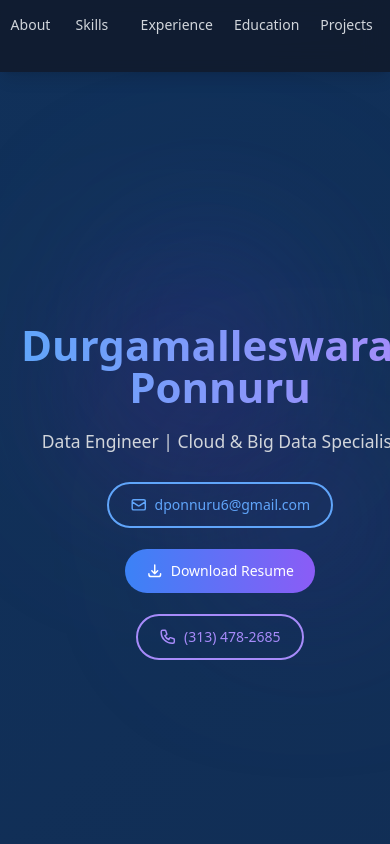
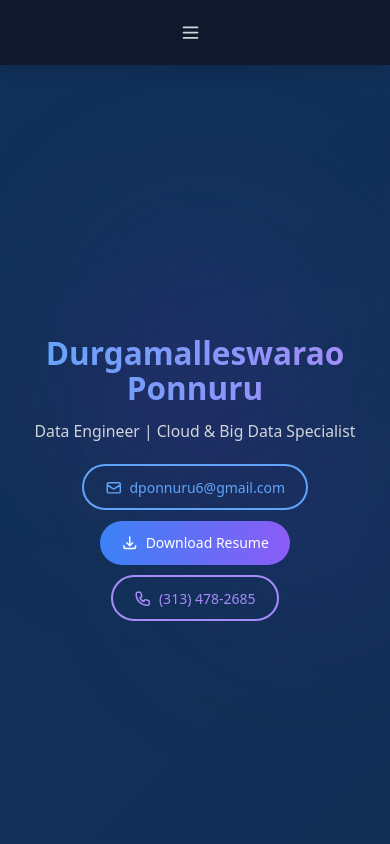
Before and after one commit to durga988722/Portfolio2, a React (Create React App) app: page / in a window 390 px wide. Shown: the top 844 px of the page. Built offline with nearby package versions, Linux system fonts and the light colour scheme.

Commit message:
Updated home section

```diff
--- a/src/App.css
+++ b/src/App.css
@@ -1,3 +1,54 @@
+/* Mobile-first responsive styles */
+@media (max-width: 640px) {
+  .hero-section h1 {
+    font-size: 2.5rem;
+    line-height: 1.2;
+  }
+
+  .section-heading {
+    font-size: 2rem;
+  }
+
+  .info-card, .project-card {
+    padding: 1.5rem;
+  }
+
+  .timeline-item {
+    margin-bottom: 2rem;
+  }
+
+  /* Reduce animation intensity */
+  .bg-animation {
+    animation: gradientBG 30s ease infinite;
+  }
+}
+
+/* Enhanced touch targets */
+button, a {
+  min-width: 44px;
+  min-height: 44px;
+}
+
+/* Optimize mobile menu transitions */
+.mobile-menu-enter {
+  opacity: 0;
+  transform: translateY(-10px);
+}
+.mobile-menu-enter-active {
+  opacity: 1;
+  transform: translateY(0);
+  transition: all 0.3s ease;
+}
+.mobile-menu-exit {
+  opacity: 1;
+}
+.mobile-menu-exit-active {
+  opacity: 0;
+  transform: translateY(-10px);
+  transition: all 0.3s ease;
+}
+
+
 /* Animations */
 @keyframes gradientBG {
   0% { background-position: 0% 50%; }
--- a/src/App.js
+++ b/src/App.js
@@ -44,6 +44,7 @@ const SectionWrapper = ({ id, children }) => (
 export default function App() {
   const [showTopBtn, setShowTopBtn] = useState(false);
   const [activeSection, setActiveSection] = useState('home');
+  const [isMenuOpen, setIsMenuOpen] = useState(false);
 
   useEffect(() => {
     const handleScroll = () => {
@@ -67,9 +68,20 @@ export default function App() {
       }
     };
 
-    window.addEventListener("scroll", handleScroll);
-    return () => window.removeEventListener("scroll", handleScroll);
+	const throttledScroll = throttle(handleScroll, 100);
+    window.addEventListener("scroll", throttledScroll);
+    return () => window.removeEventListener("scroll", throttledScroll);
   }, []);
+
+	function throttle(fn, wait) {
+    let time = Date.now();
+    return function() {
+      if ((time + wait - Date.now()) < 0) {
+        fn();
+        time = Date.now();
+      }
+    };
+  }
 
   return (
     <div className="font-sans bg-gray-900 text-white min-h-screen relative overflow-hidden bg-animation">
@@ -81,7 +93,7 @@ export default function App() {
       </div>
 
       {/* Navigation Bar */}
-      <nav className="fixed top-0 w-full bg-gray-900/80 backdrop-blur-md shadow-lg z-50 p-4">
+      <nav className="fixed top-0 w-full bg-gray-900/90 backdrop-blur-md shadow-lg z-50 p-3 md:p-4">
         <div className="max-w-6xl mx-auto flex justify-center md:justify-between items-center">
           <motion.div
             initial={{ opacity: 0 }}
@@ -91,7 +103,18 @@ export default function App() {
             D. Ponnuru
           </motion.div>
 
-          <div className="flex gap-6">
+		  {/* Mobile Menu Button */}
+          <button
+            className="md:hidden p-2 text-gray-300"
+            onClick={() => setIsMenuOpen(!isMenuOpen)}
+          >
+            <svg xmlns="http://www.w3.org/2000/svg" className="h-6 w-6" fill="none" viewBox="0 0 24 24" stroke="currentColor">
+              <path strokeLinecap="round" strokeLinejoin="round" strokeWidth={2} d="M4 6h16M4 12h16M4 18h16" />
+            </svg>
+          </button>
+
+          {/* Desktop Navigation */}
+          <div className="hidden md:flex gap-6">
             {['home', 'about', 'skills', 'experience', 'education', 'projects', 'contact'].map((section) => (
               <Link
                 key={section}
@@ -114,26 +137,42 @@ export default function App() {
             ))}
           </div>
         </div>
+
+		{/* Mobile Navigation */}
+        {isMenuOpen && (
+          <div className="md:hidden bg-gray-800/95 mt-3 py-3 px-4 rounded-lg">
+            <div className="flex flex-col gap-4">
+              {['home', 'about', 'skills', 'experience', 'education', 'projects', 'contact'].map((section) => (
+                <NavLink
+                  key={section}
+                  section={section}
+                  activeSection={activeSection}
+                  onClick={() => setIsMenuOpen(false)}
+                />
+              ))}
+            </div>
+          </div>
+        )}
       </nav>
 
-      <main className="pt-20">
+      <main className="pt-16 md:pt-20">
         {/* Home */}
-        <section id="home" className="min-h-screen flex flex-col justify-center items-center text-center px-6 relative">
-          <div className="max-w-4xl mx-auto">
+        <section id="home" className="min-h-screen flex flex-col justify-center items-center text-center px-4 sm:px-6 relative">
+          <div className="max-w-4xl mx-auto w-full">
             <motion.div
               initial={{ opacity: 0, y: -20 }}
               animate={{ opacity: 1, y: 0 }}
               transition={{ duration: 0.8 }}
-              className="mb-8"
+              className="mb-6 md:mb-8 px-2"
             >
-              <h1 className="text-5xl md:text-7xl font-bold mb-6 bg-clip-text text-transparent bg-gradient-to-r from-blue-400 to-purple-400">
+              <h1 className="text-4xl sm:text-5xl md:text-6xl font-bold mb-4 md:mb-6 bg-clip-text text-transparent bg-gradient-to-r from-blue-400 to-purple-400">
                 Durgamalleswarao Ponnuru
               </h1>
               <motion.p
                 initial={{ opacity: 0 }}
                 animate={{ opacity: 1 }}
                 transition={{ delay: 0.3, duration: 0.8 }}
-                className="text-xl md:text-2xl text-gray-300 mb-8"
+                className="text-lg sm:text-xl md:text-2xl text-gray-300 mb-6 md:mb-8"
               >
                 Data Engineer | Cloud & Big Data Specialist
               </motion.p>
@@ -143,7 +182,7 @@ export default function App() {
               initial={{ opacity: 0 }}
               animate={{ opacity: 1 }}
               transition={{ delay: 0.6, duration: 0.8 }}
-              className="flex flex-col sm:flex-row justify-center items-center gap-6"
+              className="flex flex-col sm:flex-row justify-center items-center gap-3 sm:gap-4 md:gap-6 w-full px-2"
             >
               <a
                 href="mailto:dponnuru6@gmail.com"
@@ -580,3 +619,63 @@ export default function App() {
     </div>
   );
 }
+
+// New reusable NavLink component
+const NavLink = ({ section, activeSection, onClick }) => (
+  <Link
+    to={section}
+    smooth={true}
+    duration={500}
+    spy={true}
+    onClick={onClick}
+    className={`cursor-pointer capitalize transition duration-300 relative py-1 md:py-0
+      ${activeSection === section ? 'text-blue-400 font-medium' : 'text-gray-300 hover:text-blue-300'}`}
+  >
+    {section}
+    {activeSection === section && (
+      <motion.span
+        layoutId="nav-underline"
+        className="absolute left-0 bottom-0 w-full h-0.5 bg-blue-400"
+        transition={{ type: "spring", bounce: 0.2, duration: 0.6 }}
+      />
+    )}
+  </Link>
+);
+
+// New reusable ContactButton component
+const ContactButton = ({ icon, text, href, type }) => {
+  const icons = {
+    email: (
+      <svg xmlns="http://www.w3.org/2000/svg" className="h-5 w-5" fill="none" viewBox="0 0 24 24" stroke="currentColor">
+        <path strokeLinecap="round" strokeLinejoin="round" strokeWidth={2} d="M3 8l7.89 5.26a2 2 0 002.22 0L21 8M5 19h14a2 2 0 002-2V7a2 2 0 00-2-2H5a2 2 0 00-2 2v10a2 2 0 002 2z" />
+      </svg>
+    ),
+    download: (
+      <svg xmlns="http://www.w3.org/2000/svg" className="h-5 w-5" fill="none" viewBox="0 0 24 24" stroke="currentColor">
+        <path strokeLinecap="round" strokeLinejoin="round" strokeWidth={2} d="M4 16v1a3 3 0 003 3h10a3 3 0 003-3v-1m-4-4l-4 4m0 0l-4-4m4 4V4" />
+      </svg>
+    ),
+    phone: (
+      <svg xmlns="http://www.w3.org/2000/svg" className="h-5 w-5" fill="none" viewBox="0 0 24 24" stroke="currentColor">
+        <path strokeLinecap="round" strokeLinejoin="round" strokeWidth={2} d="M3 5a2 2 0 012-2h3.28a1 1 0 01.948.684l1.498 4.493a1 1 0 01-.502 1.21l-2.257 1.13a11.042 11.042 0 005.516 5.516l1.13-2.257a1 1 0 011.21-.502l4.493 1.498a1 1 0 01.684.949V19a2 2 0 01-2 2h-1C9.716 21 3 14.284 3 6V5z" />
+      </svg>
+    )
+  };
+
+  const baseClasses = "px-4 py-2 md:px-6 md:py-3 rounded-full transition-all duration-300 flex items-center justify-center gap-2 w-full sm:w-auto";
+
+  const typeClasses = {
+    border: "border-2 border-blue-400 text-blue-400 hover:bg-blue-400/10",
+    gradient: "bg-gradient-to-r from-blue-500 to-purple-500 text-white hover:shadow-lg hover:shadow-blue-500/30"
+  };
+
+  return (
+    <a
+      href={href}
+      className={`${baseClasses} ${typeClasses[type]}`}
+    >
+      {icons[icon]}
+      {text}
+    </a>
+  );
+};
--- a/tailwind.config.js
+++ b/tailwind.config.js
@@ -17,6 +17,18 @@ module.exports = {
       },
       spacing: {
         '128': '32rem',
+      },
+      // Added mobile-specific animations
+      animation: {
+        'blob': 'blob 7s infinite',
+        'blob-slow': 'blob 10s infinite',
+      },
+      keyframes: {
+        blob: {
+          '0%, 100%': { transform: 'translate(0, 0) scale(1)' },
+          '33%': { transform: 'translate(30px, -50px) scale(1.1)' },
+          '66%': { transform: 'translate(-20px, 20px) scale(0.9)' }
+        }
       }
     },
   },
```
